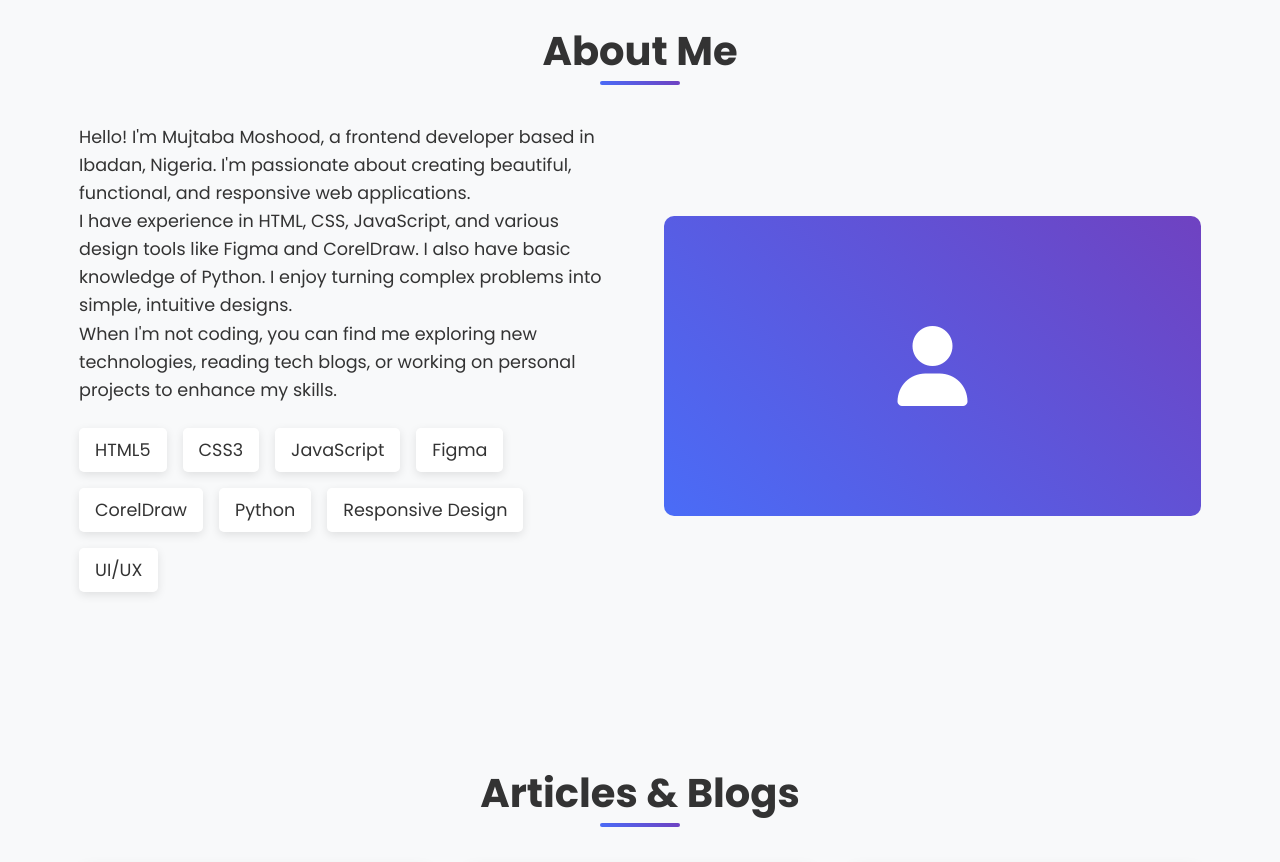
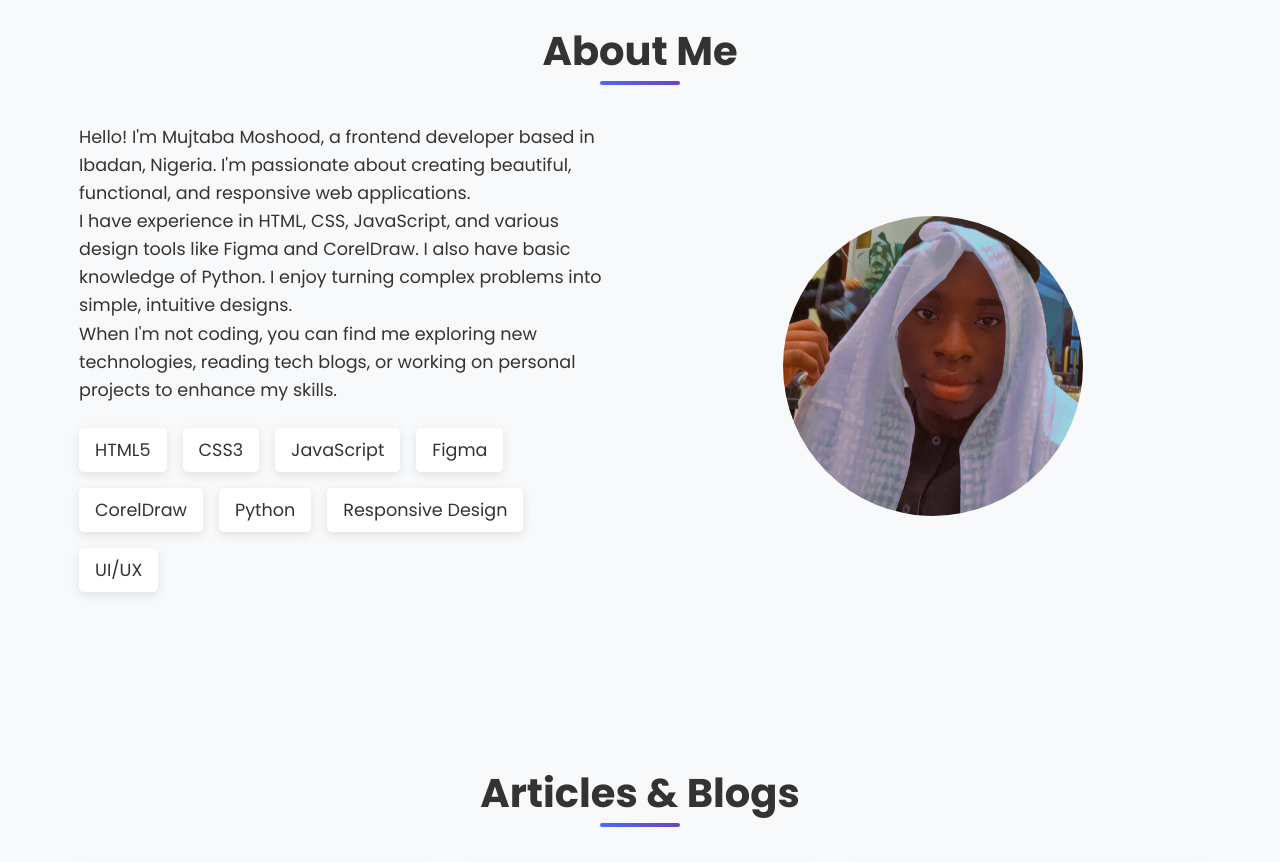
Before and after one commit to NotMjay/portfolio, a plain HTML site: page index.html in a window 1280 px wide. Shown: the part 1740-2602 px from the top of the page. Drawn offline with Linux system fonts and the light colour scheme.

Commit message:
Implement code changes to enhance functionality and improve performance

```diff
--- a/index.html
+++ b/index.html
@@ -93,6 +93,7 @@
 
       .nav-links {
         display: flex;
+        transition: var(--transition);
         list-style: none;
       }
 
@@ -347,13 +348,18 @@
       }
 
       /* About */
+
       .about-content {
         display: grid;
-        grid-template-columns: 1fr 1fr;
+        grid-template-columns: 1fr 1fr; /* text left, image right */
         gap: 3rem;
         align-items: center;
+        justify-content: center; /* centers the grid content inside container */
       }
-
+      .about-image {
+        display: flex;
+        justify-content: center; /* centers the image horizontally */
+      }
       .about-text {
         font-size: 1.1rem;
       }
@@ -380,6 +386,27 @@
         box-shadow: 0 5px 15px var(--shadow);
         background: linear-gradient(45deg, var(--primary), var(--secondary));
         color: white;
+      }
+      .image-container {
+        background: linear-gradient(45deg, var(--primary), var(--secondary));
+        height: 300px;
+        width: 300px;
+        border-radius: 50%; /* makes it circular */
+        display: flex;
+        align-items: center;
+        justify-content: center;
+        overflow: hidden; /* hides extra parts of the image */
+      }
+
+      .image-container img {
+        width: 100%;
+        height: 100%;
+        object-fit: cover; /* fills the circle without distortion */
+        transition: transform 0.3s ease;
+      }
+
+      .image-container:hover img {
+        transform: scale(1.05); /* subtle zoom on hover */
       }
 
       /* Blog Section */
@@ -663,10 +690,6 @@
       }
 
       @media (max-width: 768px) {
-        .nav-links {
-          display: none;
-        }
-
         .hero {
           padding: 6rem 0 3rem;
         }
@@ -963,6 +986,7 @@
       <div class="container">
         <h2 class="section-title">About Me</h2>
         <div class="about-content">
+          <!-- Left Column: Text -->
           <div class="about-text fade-in">
             <p>
               Hello! I'm Mujtaba Moshood, a frontend developer based in Ibadan,
@@ -992,25 +1016,14 @@
               <span class="skill">UI/UX</span>
             </div>
           </div>
+
+          <!-- Right Column: Image -->
           <div class="about-image fade-in">
-            <!-- Placeholder for an image -->
-            <div
-              style="
-                background: linear-gradient(
-                  45deg,
-                  var(--primary),
-                  var(--secondary)
-                );
-                height: 300px;
-                border-radius: 10px;
-                display: flex;
-                align-items: center;
-                justify-content: center;
-                color: white;
-                font-size: 5rem;
-              "
-            >
-              <i class="fas fa-user"></i>
+            <div class="image-container">
+              <img
+                src="WhatsApp Image 2025-08-27 at 18.55.46_c0d13d92.jpg"
+                alt="Profile Picture"
+              />
             </div>
           </div>
         </div>
```
Also changed, not shown: WhatsApp Image 2025-08-27 at 18.55.46_c0d13d92.jpg (added).
